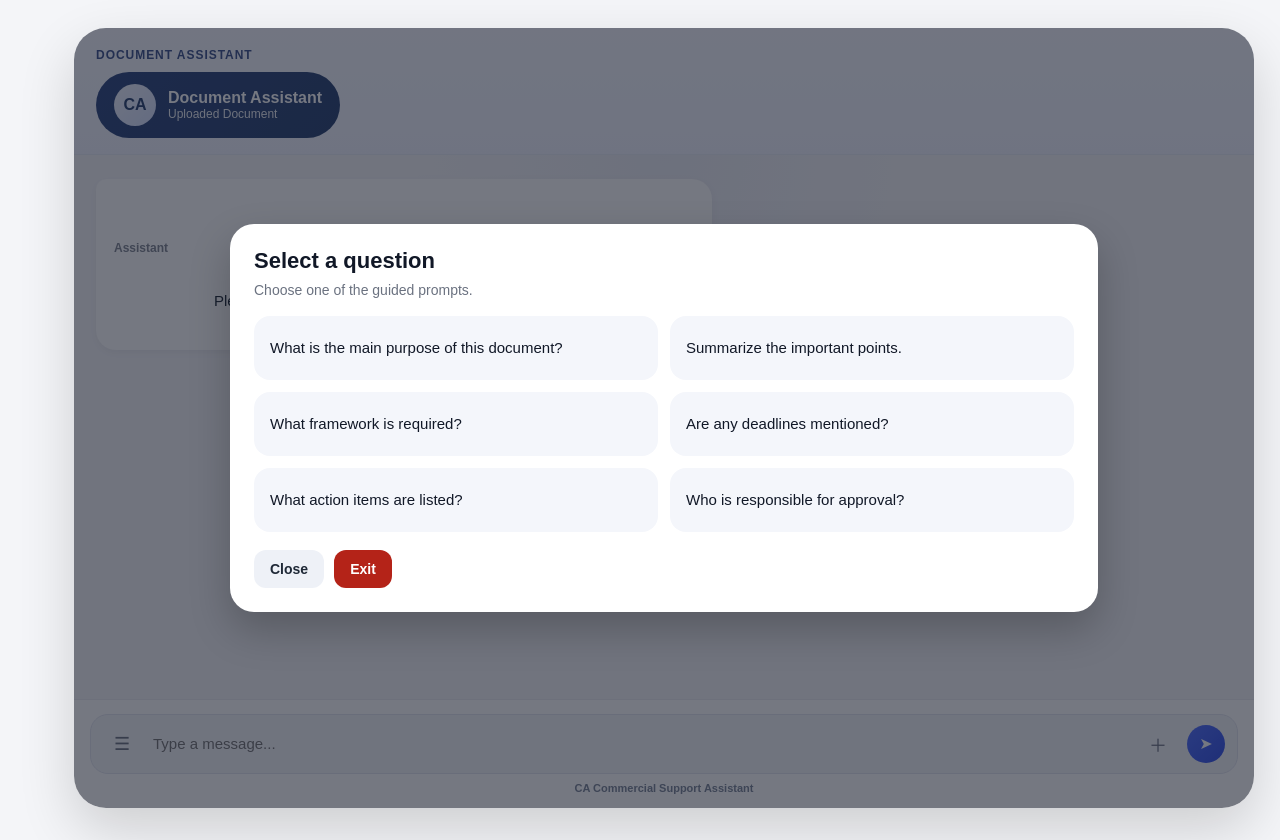
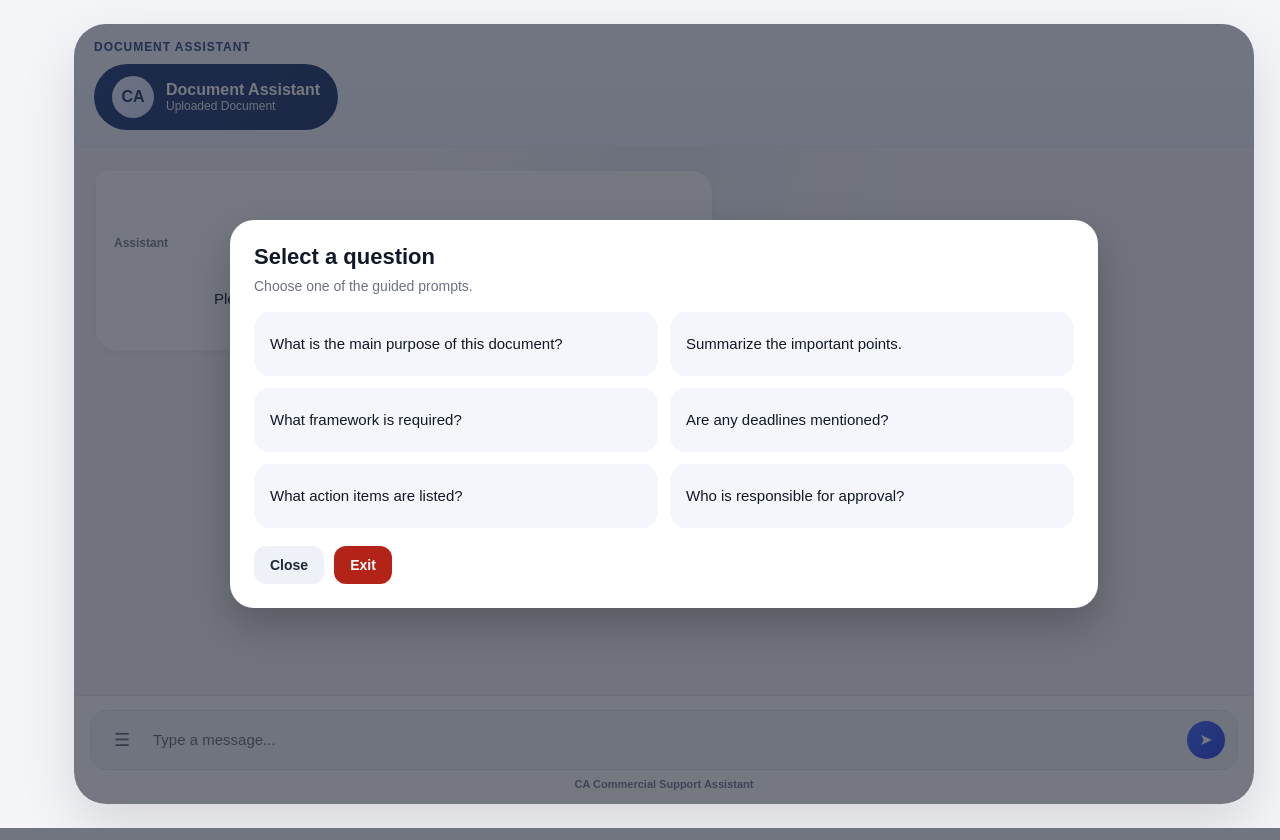
Before and after one commit to ahsanhamid000-ai/ca-commercial-support-assistant, a Flask app: template templates/chat.html in a window 1280 px wide; the page is wider, and only the part inside the window is pictured. Shown: the part 100-940 px from the top of that part. Run offline with Flask 3, Linux system fonts and the light colour scheme; the template is opened without the code that fills it, so the values that code supplies are empty.

Commit message:
feat: add chat interface template for real-time user interaction (templates/chat.html)

```diff
--- a/templates/chat.html
+++ b/templates/chat.html
@@ -27,7 +27,7 @@
         display: flex;
         justify-content: center;
         align-items: flex-start;
-        padding: 28px 24px 32px;
+        padding: 24px;
     }
 
     .chat-widget {
@@ -35,7 +35,7 @@
         height: 780px;
         background: #ffffff;
         border-radius: 32px;
-        box-shadow: 0 22px 55px rgba(0, 0, 0, 0.16);
+        box-shadow: 0 22px 55px rgba(0, 0, 0, 0.12);
         overflow: hidden;
         display: flex;
         flex-direction: column;
@@ -43,7 +43,7 @@
     }
 
     .chat-top-strip {
-        padding: 20px 22px 16px;
+        padding: 16px 20px;
         border-bottom: 1px solid #e9edf6;
         background: linear-gradient(180deg, #f8faff 0%, #f2f5ff 100%);
     }
@@ -128,11 +128,11 @@
     }
 
     .bubble {
-        max-width: 68%;
+        max-width: 72%;
         padding: 14px 18px;
         border-radius: 20px;
         font-size: 15px;
-        line-height: 1.55;
+        line-height: 1.65;
         white-space: pre-wrap;
         word-break: break-word;
         box-shadow: 0 3px 10px rgba(0, 0, 0, 0.05);
@@ -214,10 +214,6 @@
     .quick-btn.ai-fallback.show {
         display: inline-flex;
         align-items: center;
-    }
-
-    .quick-btn.ai-fallback:hover {
-        background: linear-gradient(135deg, #4e6fff 0%, #3250e9 100%);
     }
 
     .chat-input-wrap {
@@ -348,10 +344,6 @@
         box-shadow: 0 8px 18px rgba(78, 111, 255, 0.16);
     }
 
-    .prompt-btn:active {
-        transform: translateY(0);
-    }
-
     .modal-actions {
         display: flex;
         gap: 10px;
@@ -395,7 +387,7 @@
         }
 
         .bubble {
-            max-width: 78%;
+            max-width: 80%;
         }
 
         .prompt-list {
@@ -416,7 +408,7 @@
         }
 
         .bubble {
-            max-width: 84%;
+            max-width: 88%;
         }
 
         .agent-pill {
@@ -485,7 +477,6 @@
                     placeholder="Type a message..."
                     autocomplete="off"
                 >
-                <button type="button" class="input-icon-btn" title="Info">＋</button>
                 <button type="button" class="send-btn" id="sendBtn" title="Send">➤</button>
             </div>
             <div class="powered-by">CA Commercial Support Assistant</div>
@@ -515,7 +506,8 @@
     window.CHAT_PAGE_STATE = {
         askUrl: window.location.pathname.replace("/chat/", "/ask/"),
         homeUrl: "{{ url_for('index') }}",
-        notFoundMessage: "The requested information was not found in the uploaded document."
+        notFoundMessage: "The requested information was not found in the uploaded document.",
+        aiFallbackEnabled: {{ "true" if api_key_available else "false" }}
     };
 </script>
 {% endblock %}
```
